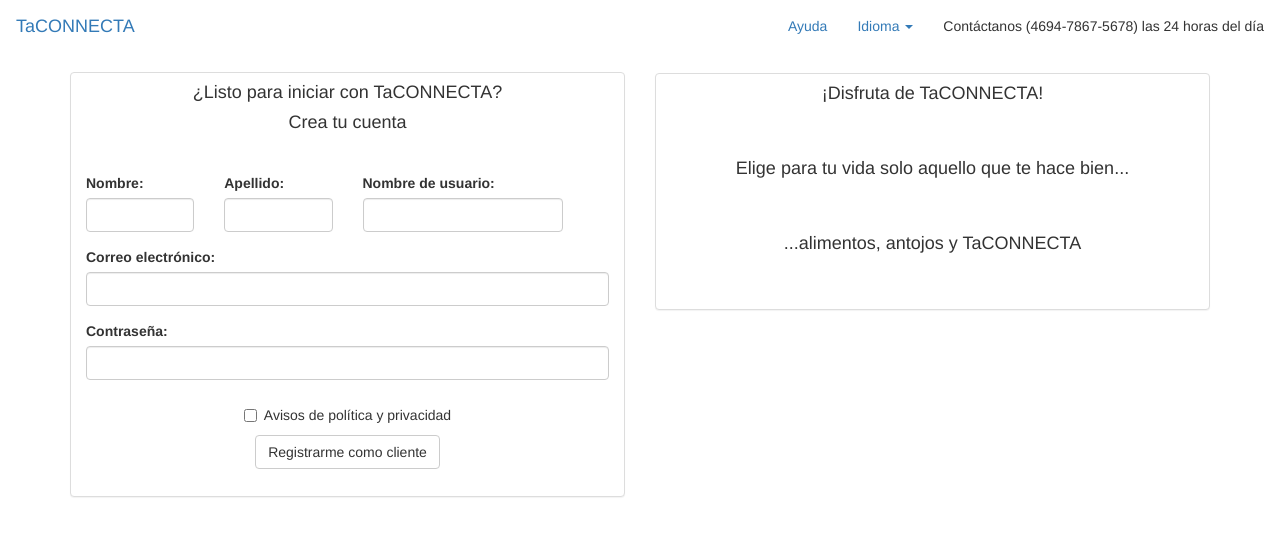
After one commit to servertwr/7896, a PHP site: page /views/registrarUsuario.html in a window 1280 px wide. The commit adds this page. Shown: the top 536 px of the page. Run offline with PHP 8.4, Linux system fonts and the light colour scheme; some libraries are stand-ins or nearby versions.

Commit message:
Vistas de registro añadidas

```diff
--- a/app/stylesheets/principal.css
+++ b/app/stylesheets/principal.css
@@ -6,7 +6,11 @@
 }
 
 #imaginary_container2{
-    margin-top:20%;
+    margin-top:5%;
+}
+
+#imaginary_container3{
+    margin-top:30%;
 }
 
 /*CSS para la barra de búsqueda*/
@@ -23,3 +27,11 @@
     border:0;
     background:transparent;
 }
+
+.caja1{
+  margin-bottom: 40px;
+}
+
+.caja2{
+  margin-bottom: 30px;
+}
--- /dev/null
+++ b/app/views/registrarUsuario.html
@@ -0,0 +1,110 @@
+<!DOCTYPE html>
+<html lang="es">
+<head>
+  <title>TaCONNECTA</title>
+  <meta charset="utf-8">
+  <meta name="viewport" content="width=device-width, initial-scale=1">
+  <link rel="stylesheet" href="https://maxcdn.bootstrapcdn.com/bootstrap/3.3.7/css/bootstrap.min.css">
+  <script src="https://ajax.googleapis.com/ajax/libs/jquery/3.2.1/jquery.min.js"></script>
+  <script src="https://maxcdn.bootstrapcdn.com/bootstrap/3.3.7/js/bootstrap.min.js"></script>
+  <link rel="stylesheet" type="text/css" href="../stylesheets/principal.css">
+</head>
+<body>
+
+  <nav class="navbar navbar-center">
+    <div class="container-fluid">
+      <div class="navbar-header">
+        <a class="navbar-brand" href="#">TaCONNECTA</a>
+      </div>
+      <ul class="nav navbar-nav navbar-right">
+        <li><a href="#">Ayuda</a></li>
+        <li class="dropdown">
+          <a class="dropdown-toggle" data-toggle="dropdown" href="#">Idioma
+            <span class="caret"></span></a>
+            <ul class="dropdown-menu">
+              <li><a href="#">Español</a></li>
+              <li><a href="#">English</a></li>
+              <li><a href="#">Français</a></li>
+              <li><a href="#">Deutsch</a></li>
+              <li><a href="#">Italiano</a></li>
+            </ul>
+      </li>
+        <p class="navbar-text">Contáctanos (4694-7867-5678) las 24 horas del día</p>
+      </ul>
+    </div>
+  </nav>
+
+  <div class="container">
+    <div  class="row">
+      <div class="col-sm-6">
+        <div class="panel panel-default">
+
+          <div class="caja1"><center>
+            <h4>¿Listo para iniciar con TaCONNECTA?</h4>
+            <h4>Crea tu cuenta</h4>
+          </center></div>
+
+          <form>
+
+            <div class="form-group col-lg-3">
+              <label for="nam">Nombre:</label>
+              <input type="text" class="form-control" id="nam">
+            </div>
+
+            <div class="form-group col-lg-3">
+              <label for="sur">Apellido:</label>
+              <input type="text" class="form-control" id="sur">
+            </div>
+
+            <div class="form-group col-lg-5">
+              <label for="usr">Nombre de usuario:</label>
+              <input type="text" class="form-control" id="usr">
+            </div>
+
+            <div class="form-group col-lg-12">
+              <label for="email">Correo electrónico:</label>
+              <input type="email" class="form-control" id="email">
+            </div>
+
+            <div class="form-group col-lg-12">
+              <label for="pwd">Contraseña:</label>
+              <input type="password" class="form-control" id="pwd">
+            </div>
+
+            <center>
+              <div class="col-sm-12">
+                <div class="checkbox">
+                  <label><input type="checkbox" name="remember"> Avisos de política y privacidad</label>
+                </div>
+              </div>
+            </center>
+            <center>
+              <button type="submit" class="btn btn-default">Registrarme como cliente</button>
+            </center>
+          </form>
+          <div id="imaginary_container2"></div>
+        </div>
+      </div>
+
+      <div class="col-sm-4">
+      </div>
+
+      <div class="col-sm-6">
+        <div class="panel panel-default">
+          <center>
+            <h4>¡Disfruta de TaCONNECTA!</h4>
+            <div id="imaginary_container"></div>
+            <h4>Elige para tu vida solo aquello que te hace bien...</h4>
+            <div id="imaginary_container"></div>
+            <h4>...alimentos, antojos y TaCONNECTA</h4>
+            <div id="imaginary_container"></div>
+          </center>
+        </div>
+      </div>
+    </div>
+  </div>
+
+
+
+
+</body>
```
Also changed, not shown: app/views/entrar.html (added, +76 -0 lines), app/views/registrarPuesto.html (added, +105 -0 lines).
